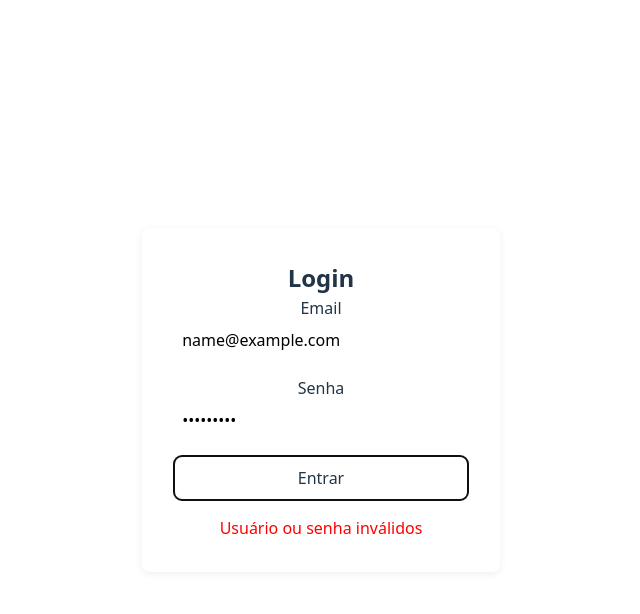
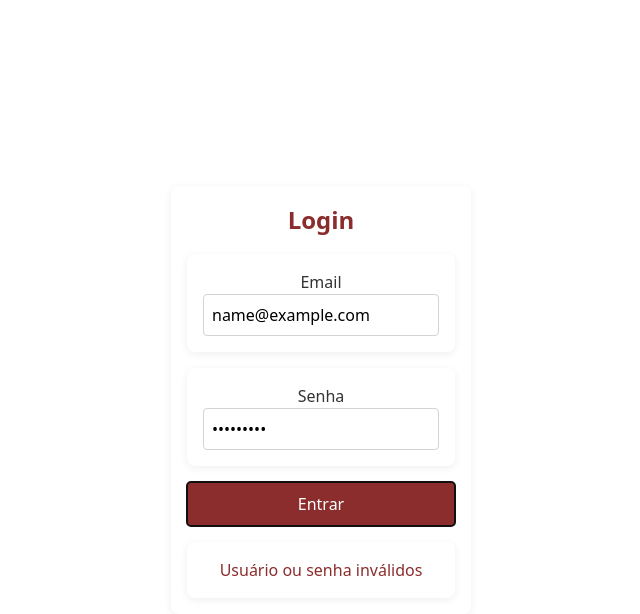
Before and after one commit to attilamonteiro/sagat-bank-panel, a Vue app: page /#/login in a window 1280 px wide. Both pictures are taken after typing "name@example.com", "Sample123" into the empty fields and a click on the button "Entrar". Shown: the top 614 px of the page, without its empty margins (319-959 px from the left). Built offline with nearby package versions, Linux system fonts and the light colour scheme; no server answers.

Commit message:
style: update HeaderMenu, LeftMenu, Dashboard, and Login components for improved UI and consistency

```diff
--- a/src/components/menu/HeaderMenu.vue
+++ b/src/components/menu/HeaderMenu.vue
@@ -38,7 +38,7 @@ function logout() {
 
 <style scoped>
 .header-menu {
-  background: #222;
+  background: #8b2d2d;
   color: #fff;
   width: 100%;
   box-shadow: 0 2px 8px #0001;
--- a/src/components/menu/sideMenu/LeftMenu.vue
+++ b/src/components/menu/sideMenu/LeftMenu.vue
@@ -49,8 +49,8 @@ function isActive(path: string) {
 <style scoped>
 .sidebar-compact {
   width: 64px;
-  background: #222;
-  color: #fff;
+  background: #8B2D2D; /* Preto ou cinza escuro da identidade visual */
+  color: #FFFFFF; /* Texto branco */
   padding: 1rem 0.5rem 1rem 0.5rem;
   display: flex;
   flex-direction: column;
@@ -86,7 +86,10 @@ function isActive(path: string) {
 }
 .sidebar nav li.active,
 .sidebar nav li:hover {
-  background: #444;
+  background: #A33A3A;
+}
+.sidebar nav li:hover {
+  background: #A33A3A; /* Tom mais claro de vermelho escuro */
 }
 
 .main-content {
--- a/src/pages/dashboard/Dashboard.vue
+++ b/src/pages/dashboard/Dashboard.vue
@@ -1,13 +1,15 @@
 <template>
-  <div class="dashboard-container">
-    <h2>Painel da Conta</h2>
-    <!-- Navegação removida, agora está apenas no LeftMenu -->
+  <div class="dashboard">
+    <section class="user-info">
+      <h2>Painel</h2>
       <div v-if="user">
-      <p>
-        <strong>Nome do titular:</strong>
-        {{ user.user?.name || user.name || '---' }}
-      </p>
-      <template v-if="myAccounts && myAccounts.length > 0">
+        <div class="info-grid">
+          <div><strong>Nome:</strong> {{ user.user?.name || user.name || '---' }}</div>
+          <div><strong>Saldo:</strong> R$ {{ user.balance?.toFixed(2) || '---' }}</div>
+        </div>
+
+        <div v-if="myAccounts.length" class="accounts-card">
+          <h3>Contas</h3>
           <table class="accounts-table">
             <thead>
               <tr>
@@ -15,72 +17,47 @@
                 <th>Agência</th>
                 <th>Conta</th>
                 <th>Tipo</th>
-              <th>Saldo (R$)</th>
+                <th>Saldo</th>
               </tr>
             </thead>
             <tbody>
               <tr v-for="acc in myAccounts" :key="acc.id">
-              <td>
-                {{ acc.bank_name || '---' }}<br /><small
-                  >({{ acc.bank_code || '---' }})</small
-                >
-              </td>
-              <td>
-                {{ acc.agency_number || '---' }}-{{ acc.agency_digit || '' }}
-              </td>
-              <td>
-                {{ acc.account_number || '---' }}-{{ acc.account_digit || '' }}
-              </td>
-              <td>{{ acc.account_type || '---' }}</td>
-              <td>{{ acc.amount != null ? acc.amount.toFixed(2) : '---' }}</td>
+                <td>{{ acc.bank_code || '---' }}</td>
+                <td>{{ acc.agency_number }}-{{ acc.agency_digit }}</td>
+                <td>{{ acc.account_number }}-{{ acc.account_digit }}</td>
+                <td>{{ acc.account_type }}</td>
+                <td>R$ {{ acc.amount?.toFixed(2) || '---' }}</td>
               </tr>
             </tbody>
           </table>
-      </template>
-      <template v-else>
-        <p><strong>Nenhuma conta encontrada.</strong></p>
-      </template>
-      <p>
-        <strong>Saldo disponível:</strong> R$
-        {{ user.balance != null ? user.balance.toFixed(2) : '---' }}
-      </p>
-      <h3>Últimas 3 transações</h3>
-      <ul v-if="lastTransactions.length > 0">
-        <li v-for="tx in lastTransactions" :key="tx.id">
-          <span>
-            {{ tx.date }} - {{ tx.description || tx.type }}: R$
-            {{ tx.amount.toFixed(2) }}
-          </span>
+        </div>
+
+        <div class="transactions-card">
+          <h3>Últimas Transações</h3>
+          <ul v-if="lastTransactions.length" class="transactions-list">
+            <li v-for="tx in lastTransactions.slice(0, 2)" :key="tx.id">
+              <span>{{ formatDate(tx.date) }}</span>
+              <span>{{ tx.description || tx.type }}</span>
+              <span>R$ {{ tx.amount.toFixed(2) }}</span>
             </li>
           </ul>
-      <div v-else>
-        <p>Nenhuma transação encontrada.</p>
+          <div v-else class="empty">Sem transações</div>
         </div>
       </div>
-    <div v-else>
-      <p>Carregando informações...</p>
-    </div>
+      <div v-else class="loading">Carregando...</div>
+    </section>
   </div>
 </template>
 
 <script setup lang="ts">
-import { onMounted, ref, computed } from 'vue';
+import { onMounted, computed } from 'vue';
 import { useAuthStore } from '../../stores/auth/authStore';
 import { useUserStore } from '../../stores/userStore';
 import { useTransactionStore } from '../../stores/transactionStore';
 import { useBankAccountStore } from '../../stores/bankAccountStore';
-import { useRouter } from 'vue-router';
 
-const authStore = useAuthStore();
-const userStore = useUserStore();
-const transactionStore = useTransactionStore();
-const bankAccountStore = useBankAccountStore();
-const router = useRouter();
-
-const user = computed(() => userStore.user);
 type UserBankAccount = {
   id: number;
-  bank_name?: string;
   bank_code?: string;
   agency_number?: string;
   agency_digit?: string;
@@ -90,32 +67,32 @@ type UserBankAccount = {
   amount?: number;
 };
 
-type MyAccountsType =
+const authStore = useAuthStore();
+const userStore = useUserStore();
+const transactionStore = useTransactionStore();
+const bankAccountStore = useBankAccountStore();
+
+const user = computed(() => userStore.user);
+const myAccounts = computed(() => {
+  const accs = bankAccountStore.myAccounts as
     | UserBankAccount[]
     | { user_bank_accounts: UserBankAccount[] }
     | null
     | undefined;
 
-const myAccounts = computed<UserBankAccount[]>(() => {
-  // Garante compatibilidade com resposta { user_bank_accounts: [...] }
-  const accs = bankAccountStore.myAccounts as MyAccountsType;
   if (Array.isArray(accs)) return accs;
-  if (
-    accs &&
-    Array.isArray(
-      (accs as { user_bank_accounts?: UserBankAccount[] }).user_bank_accounts
-    )
-  )
-    return (accs as { user_bank_accounts: UserBankAccount[] })
-      .user_bank_accounts;
+  if (accs && Array.isArray((accs as any).user_bank_accounts)) {
+    return (accs as any).user_bank_accounts;
+  }
   return [];
 });
-const lastTransactions = computed(() =>
-  transactionStore.transactions.slice(0, 3)
-);
+const lastTransactions = computed(() => transactionStore.transactions);
+
+function formatDate(dateStr: string) {
+  return new Date(dateStr).toLocaleDateString('pt-BR');
+}
 
 onMounted(async () => {
-  // Busca informações do usuário pela store dedicada
   if (authStore.token) {
     await userStore.fetchUserInfo(authStore.token);
     await transactionStore.fetchLastTransactions(authStore.token);
@@ -125,46 +102,73 @@ onMounted(async () => {
 </script>
 
 <style scoped>
-.dashboard-container {
-  max-width: 500px;
-  margin: 40px auto;
+.dashboard {
+  max-width: 760px;
+  margin: 0 auto;
+  padding: 1rem;
+  font-size: 14px;
+}
+
+.user-info {
+  background: #fff;
+  border-radius: 8px;
+  box-shadow: 0 0 4px rgba(0, 0, 0, 0.05);
+  padding: 1rem;
+  display: flex;
+  flex-direction: column;
+  gap: 0.75rem;
+}
+
+.info-grid {
+  display: flex;
+  justify-content: space-between;
+  font-size: 14px;
+}
+
+.accounts-card,
+.transactions-card {
   background: #f5f5f5;
-  border-radius: 8px;
-  box-shadow: 0 2px 8px #0001;
-  padding: 2rem;
-  color: #222;
+  border-radius: 6px;
+  padding: 0.75rem;
 }
-h2,
-h3,
-p,
-strong,
-span,
-li {
-  color: #222;
+
+.accounts-card h3,
+.transactions-card h3 {
+  margin: 0 0 0.5rem 0;
+  font-size: 1rem;
 }
-ul {
-  padding-left: 1.2em;
-}
-.account-info {
-  margin-bottom: 1rem;
-}
+
 .accounts-table {
   width: 100%;
   border-collapse: collapse;
-  margin-bottom: 1.5rem;
+  font-size: 13px;
 }
+
 .accounts-table th,
 .accounts-table td {
   border: 1px solid #ddd;
-  padding: 0.5rem 0.75rem;
+  padding: 0.25rem;
   text-align: left;
-  font-size: 0.98em;
 }
-.accounts-table th {
-  background: #eaeaea;
-  color: #222;
+
+.transactions-list {
+  list-style: none;
+  padding: 0;
+  margin: 0;
+  font-size: 13px;
 }
-.accounts-table td small {
-  color: #666;
+
+.transactions-list li {
+  display: flex;
+  justify-content: space-between;
+  padding: 0.25rem 0;
+  border-bottom: 1px solid #eee;
+}
+
+.loading,
+.empty {
+  text-align: center;
+  color: #888;
+  font-size: 14px;
 }
 </style>
--- a/src/pages/login/Login.vue
+++ b/src/pages/login/Login.vue
@@ -1,15 +1,6 @@
 <template>
-  <div
-    style="
-      max-width: 400px;
-      margin: 80px auto;
-      padding: 2rem;
-      border-radius: 8px;
-      box-shadow: 0 2px 8px #0001;
-      background: #fff;
-    "
-  >
-    <h2 style="text-align: center">Login</h2>
+  <div>
+    <h2>Login</h2>
     <form @submit.prevent="onLogin">
       <div style="margin-bottom: 1rem">
         <label>Email</label>
@@ -30,7 +21,7 @@
         />
       </div>
       <button type="submit" style="width: 100%; padding: 10px">Entrar</button>
-      <div v-if="error" style="color: red; margin-top: 1rem">{{ error }}</div>
+      <div v-if="error" class="error">{{ error }}</div>
     </form>
   </div>
 </template>
@@ -56,3 +47,67 @@ async function onLogin() {
   }
 }
 </script>
+
+<style scoped>
+/* Ajustando o layout para caber na tela sem rolagem */
+body {
+  background-color: #FFFFFF; /* Fundo principal branco */
+  margin: 0;
+  padding: 0;
+  font-family: Arial, sans-serif;
+  display: flex;
+  justify-content: center;
+  align-items: center;
+  height: 100vh; /* Altura total da tela */
+}
+
+/* Container do login */
+div {
+  max-width: 300px; /* Reduzindo ainda mais a largura máxima */
+  padding: 1rem; /* Reduzindo o padding interno */
+  border-radius: 8px;
+  box-shadow: 0 2px 8px #0001;
+  background: #FFFFFF; /* Fundo branco para destacar o conteúdo */
+}
+
+/* Título */
+h2 {
+  text-align: center;
+  color: #8B2D2D; /* Vermelho escuro */
+  margin-bottom: 1rem; /* Espaçamento inferior para o título */
+}
+
+/* Botão de login */
+button {
+  width: 100%;
+  padding: 8px; /* Reduzindo o padding do botão */
+  background-color: #8B2D2D; /* Vermelho escuro */
+  color: #FFFFFF; /* Texto branco */
+  border: none;
+  border-radius: 4px;
+  cursor: pointer;
+}
+
+button:hover {
+  background-color: #A33A3A; /* Tom mais claro de vermelho escuro para hover */
+}
+
+/* Texto comum */
+label {
+  color: #333333; /* Preto ou cinza escuro */
+}
+
+/* Texto de apoio */
+input {
+  width: 100%;
+  padding: 6px; /* Reduzindo o padding dos inputs */
+  border: 1px solid #D3D3D3; /* Cinza claro */
+  border-radius: 4px;
+}
+
+/* Mensagem de erro */
+.error {
+  color: #8B2D2D; /* Vermelho escuro */
+  margin-top: 1rem;
+}
+</style>
```
Lines whose indentation alone changed are shown as unchanged.
